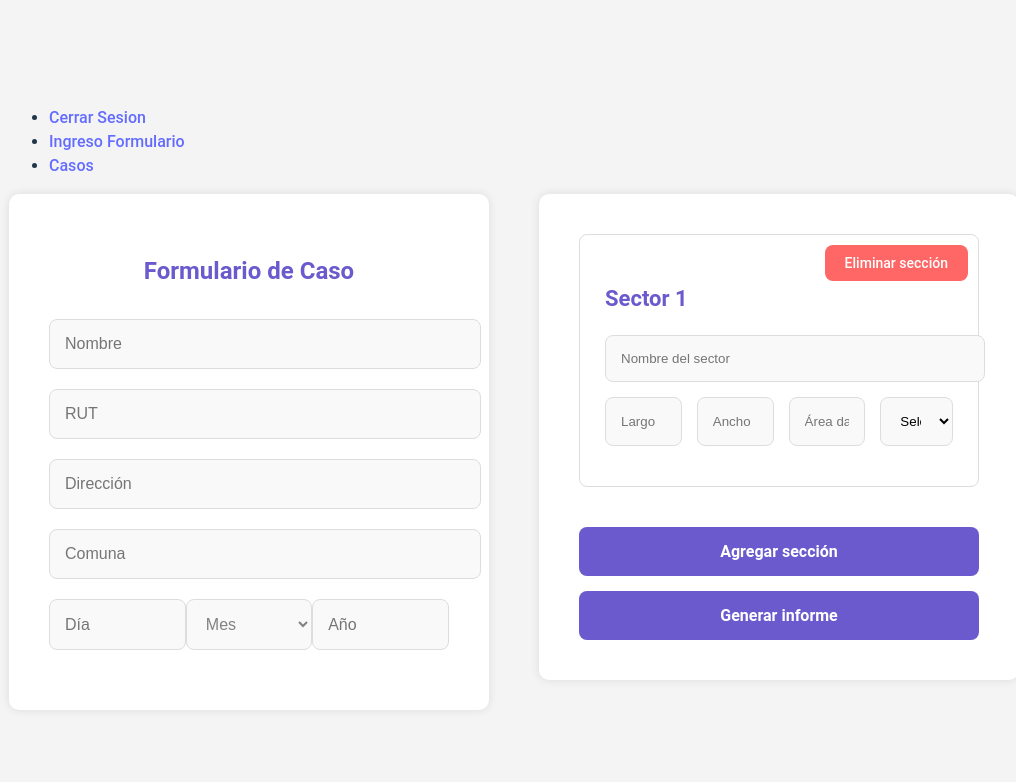
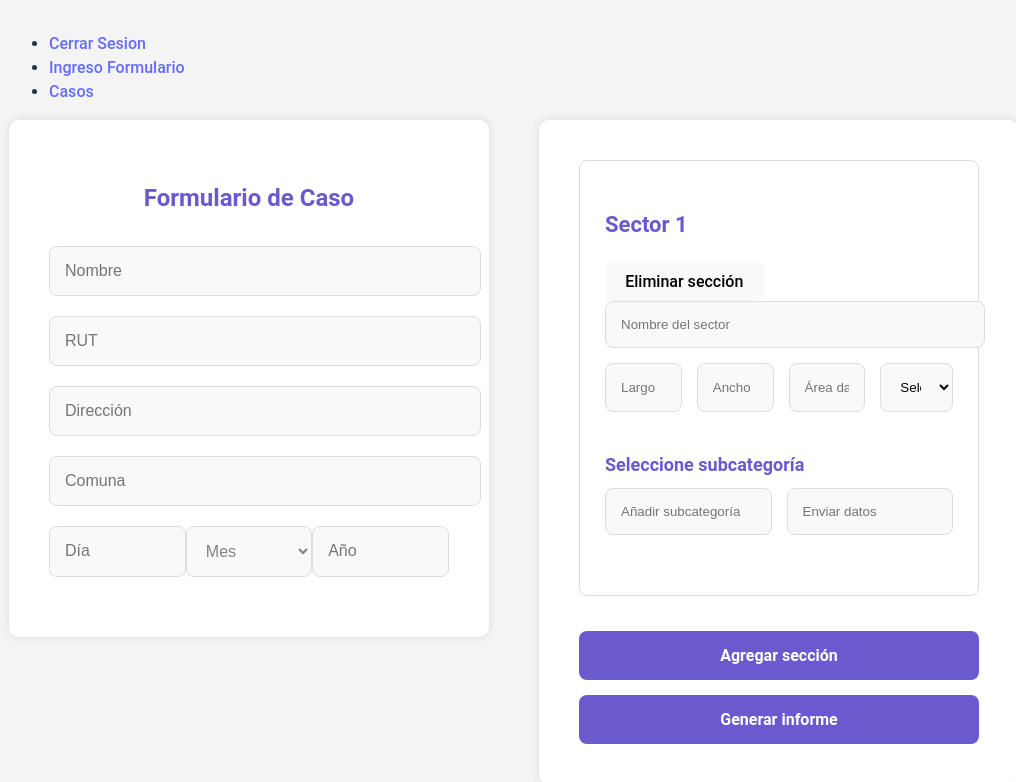
Before and after one commit to eduardoscrs/front-integra2, a React (Vite) app: page /ingreso-formulario in a window 1280 px wide. Shown: the top 782 px of the page, without its empty margins (126-1142 px from the left). Built offline with nearby package versions, Linux system fonts and the light colour scheme.

Commit message:
areglo de sector 1 en agregar subsectores

```diff
--- a/src/pages/IngresoFormulario.jsx
+++ b/src/pages/IngresoFormulario.jsx
@@ -15,7 +15,7 @@ const IngresoFormulario = () => {
 
   // Estado para el formulario de sectores
   const [sectores, setSectores] = useState([
-    { nombreSector: '', largo: '', ancho: '', areaDañada: '', subcategoria: '' }
+    { nombreSector: '', largo: '', ancho: '', areaDañada: '', subcategoria: '', añadirSubcategoria: '', enviarDatos: '' }
   ]);
 
   // Manejar cambios en el formulario principal
@@ -36,7 +36,7 @@ const IngresoFormulario = () => {
 
   // Añadir una nueva sección de sector
   const agregarSector = () => {
-    setSectores([...sectores, { nombreSector: '', largo: '', ancho: '', areaDañada: '', subcategoria: '' }]);
+    setSectores([...sectores, { nombreSector: '', largo: '', ancho: '', areaDañada: '', subcategoria: '', añadirSubcategoria: '', enviarDatos: '' }]);
   };
 
   // Eliminar una sección de sector
@@ -172,7 +172,6 @@ const IngresoFormulario = () => {
                 value={sector.areaDañada}
                 onChange={(e) => handleSectorChange(index, e)}
               />
-
               <select
                 name="subcategoria"
                 value={sector.subcategoria}
@@ -182,6 +181,27 @@ const IngresoFormulario = () => {
                 <option value="sub1">Subcategoría 1</option>
                 <option value="sub2">Subcategoría 2</option>
               </select>
+            </div>
+
+            {/* Sección de Subcategoría */}
+            <div className="subcategory-section">
+              <h4 className="subcategory-section-title">Seleccione subcategoría</h4>
+              <div className="subcategory-inputs">
+                <input
+                  type="text"
+                  name="añadirSubcategoria"
+                  placeholder="Añadir subcategoría"
+                  value={sector.añadirSubcategoria}
+                  onChange={(e) => handleSectorChange(index, e)}
+                />
+                <input
+                  type="text"
+                  name="enviarDatos"
+                  placeholder="Enviar datos"
+                  value={sector.enviarDatos}
+                  onChange={(e) => handleSectorChange(index, e)}
+                />
+              </div>
             </div>
           </div>
         ))}
--- a/src/styles/Formulario.css
+++ b/src/styles/Formulario.css
@@ -100,28 +100,14 @@ form select:valid {
     font-weight: bold;
 }
 
-button[type="button"].delete-section-button {
-    background-color: #ff6666;
-    color: white;
-    padding: 10px 20px;
-    border: none;
-    border-radius: 8px;
-    position: absolute;
-    top: 10px;
-    right: 10px;
-    cursor: pointer;
-    font-size: 14px;
-}
-
-button[type="button"].delete-section-button:hover {
-    background-color: #e05555;
-}
-
+/* Estilo para los inputs y selects en fila */
 .inputs-row {
     display: flex;
     gap: 15px;
+    justify-content: space-between;
 }
 
+/* Inputs y selects dentro de las filas */
 .sector-section input[type="text"],
 .sector-section input[type="number"],
 .sector-section select {
@@ -133,8 +119,35 @@ button[type="button"].delete-section-button:hover {
     background-color: #f9f9f9;
 }
 
-/* Botón para agregar sectores */
-.add-section-button {
+/* Título de la sección "Seleccione subcategoría" */
+.subcategory-section-title {
+    font-size: 18px;
+    color: #6a5acd;
+    margin-bottom: 10px;
+    font-weight: bold;
+}
+
+/* Inputs dentro de la sección "Subcategoría" */
+.subcategory-inputs {
+    display: flex;
+    gap: 15px;
+    justify-content: space-between;
+    margin-bottom: 20px;
+}
+
+/* Inputs de subcategoría */
+.subcategory-inputs input {
+    width: 100%;
+    padding: 15px;
+    margin-bottom: 15px;
+    border: 1px solid #ddd;
+    border-radius: 8px;
+    background-color: #f9f9f9;
+}
+
+/* Botones principales (Agregar sección, Generar informe) */
+button[type="button"].add-section-button,
+button[type="submit"] {
     background-color: #6a5acd;
     color: white;
     padding: 15px;
@@ -143,28 +156,11 @@ button[type="button"].delete-section-button:hover {
     cursor: pointer;
     font-size: 16px;
     width: 100%;
-    margin-top: 20px;
     font-weight: bold;
+    margin-top: 15px;
 }
 
-.add-section-button:hover {
-    background-color: #5b4bb5;
-}
-
-/* Botón de generar informe */
-button[type="submit"] {
-    width: 100%;
-    margin-top: 15px;
-    padding: 15px;
-    background-color: #6a5acd;
-    color: white;
-    border: none;
-    border-radius: 8px;
-    cursor: pointer;
-    font-size: 16px;
-    font-weight: bold;
-}
-
+button[type="button"].add-section-button:hover,
 button[type="submit"]:hover {
     background-color: #5b4bb5;
 }
```
